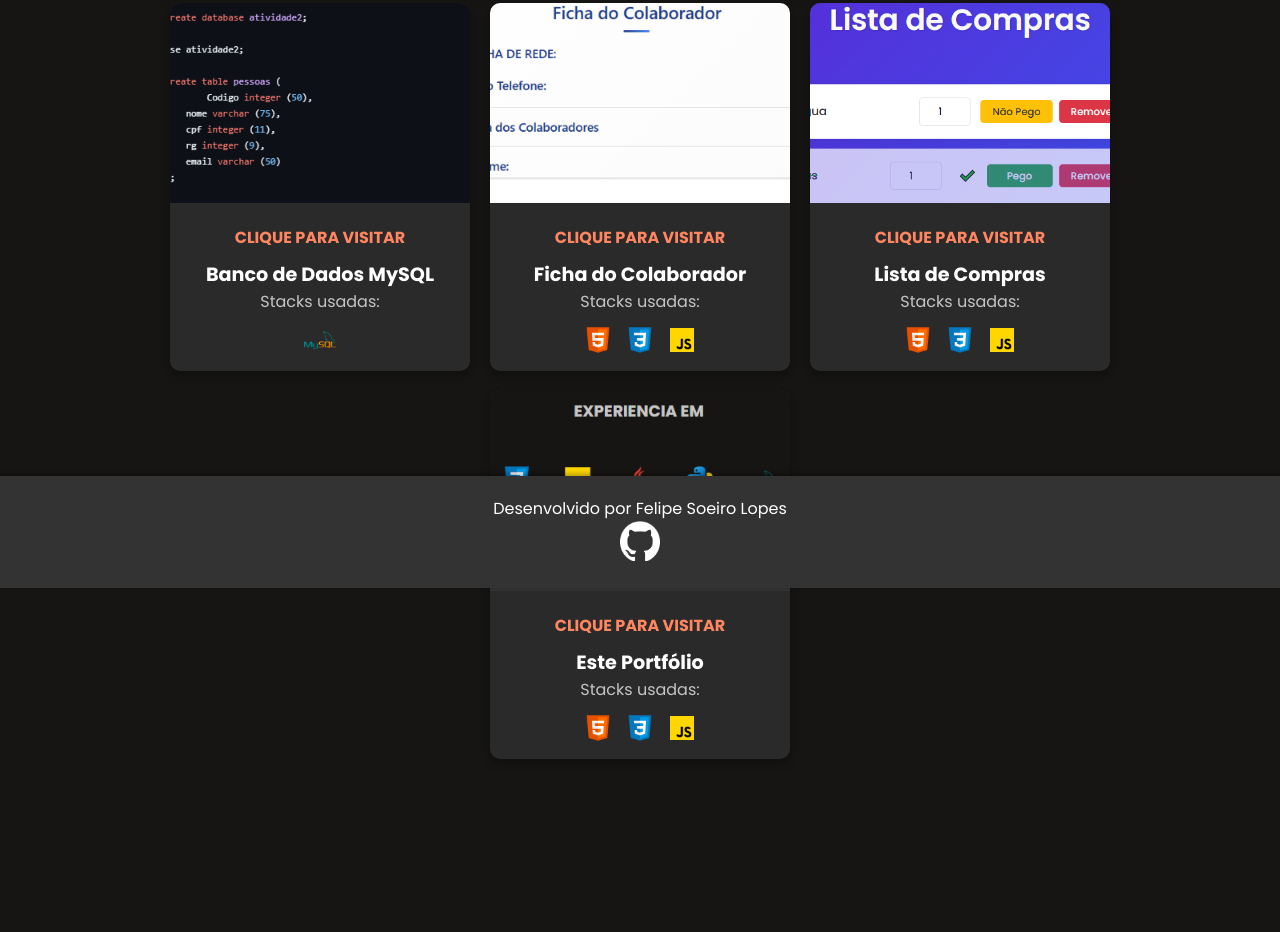
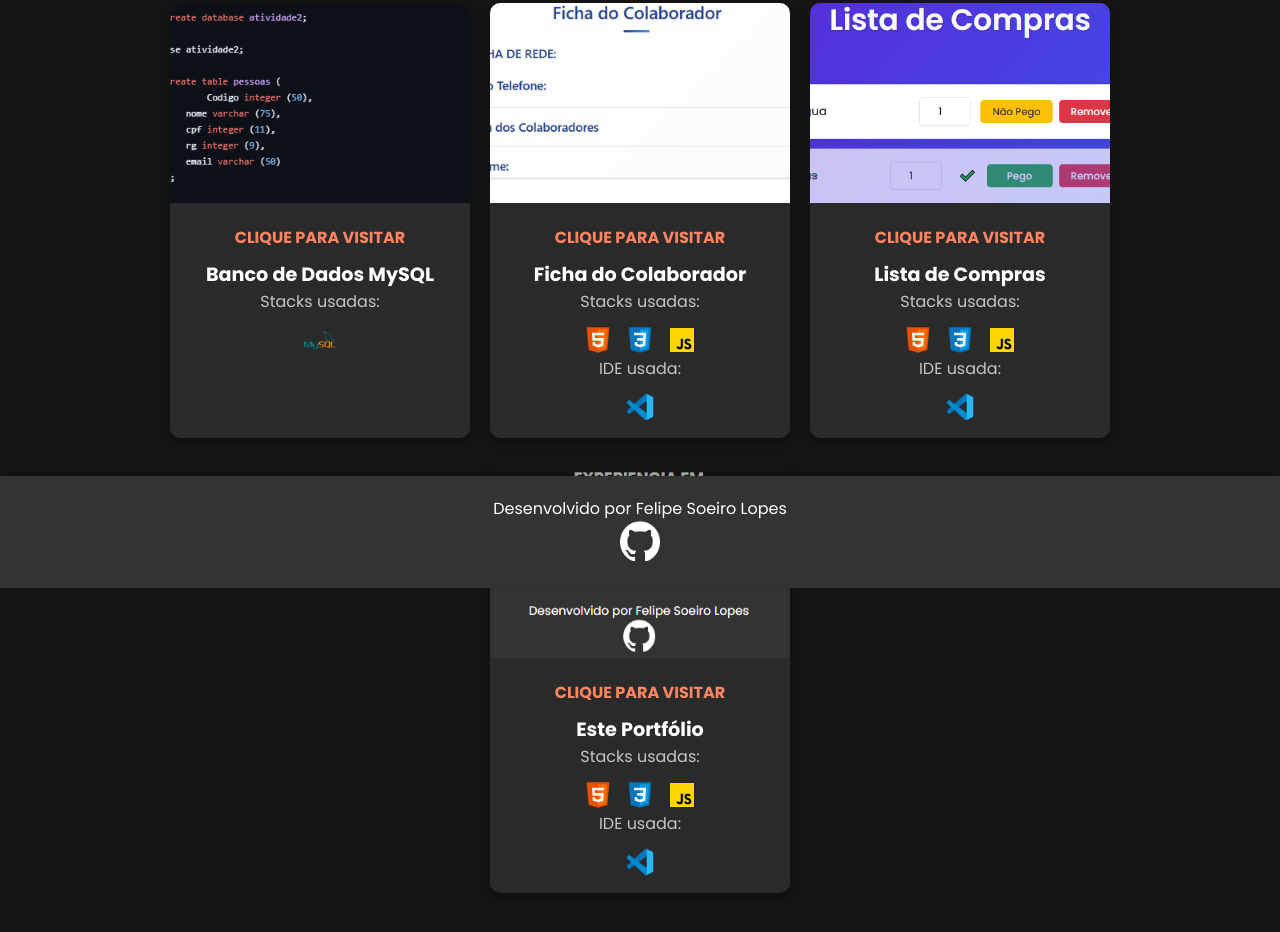
Before and after one commit to FelipeSoeiroLopes/FelipeSoeiroLopes.github.io, a plain HTML site: page projetos.html in a window 1280 px wide. Shown: the part 212-1144 px from the top of the page. Drawn offline with Linux system fonts and the light colour scheme.

Commit message:
PORTIFOLIO_V2.6_2025

```diff
--- a/projetos.html
+++ b/projetos.html
@@ -54,6 +54,10 @@
               <img src="images/icons8-css-48.png" alt="CSS" title="CSS" />
               <img src="images/icons8-javascript-48.png" alt="JavaScript" title="JavaScript" />
             </div>
+            <p class="stacks-text">IDE usada:</p>
+            <div class="stacks">
+              <img src="images/icons8-visual-studio-code-2019-48.png" alt="Visual Studio Code" title="Visual Studio Code" />
+            </div>
           </div>
         </div>
 
@@ -69,6 +73,10 @@
               <img src="images/icons8-css-48.png" alt="CSS" title="CSS" />
               <img src="images/icons8-javascript-48.png" alt="JavaScript" title="JavaScript" />
             </div>
+            <p class="stacks-text">IDE usada:</p>
+            <div class="stacks">
+              <img src="images/icons8-visual-studio-code-2019-48.png" alt="Visual Studio Code" title="Visual Studio Code" />
+            </div>
           </div>
         </div>
 
@@ -83,6 +91,10 @@
               <img src="images/icons8-html-48.png" alt="HTML" title="HTML" />
               <img src="images/icons8-css-48.png" alt="CSS" title="CSS" />
               <img src="images/icons8-javascript-48.png" alt="JavaScript" title="JavaScript" />
+            </div>
+            <p class="stacks-text">IDE usada:</p>
+            <div class="stacks">
+              <img src="images/icons8-visual-studio-code-2019-48.png" alt="Visual Studio Code" title="Visual Studio Code" />
             </div>
           </div>
         </div>
```
Also changed, not shown: images/icons8-visual-studio-code-2019-48.png (added).
